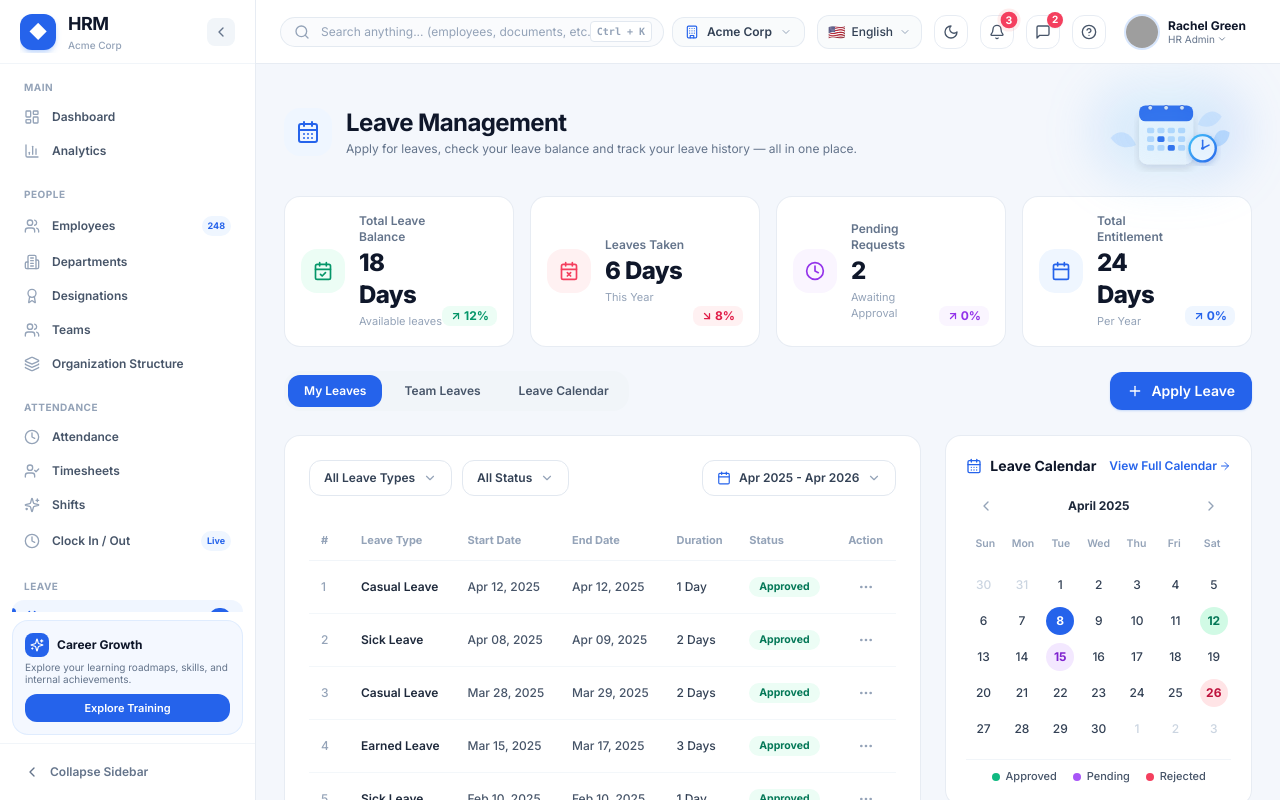
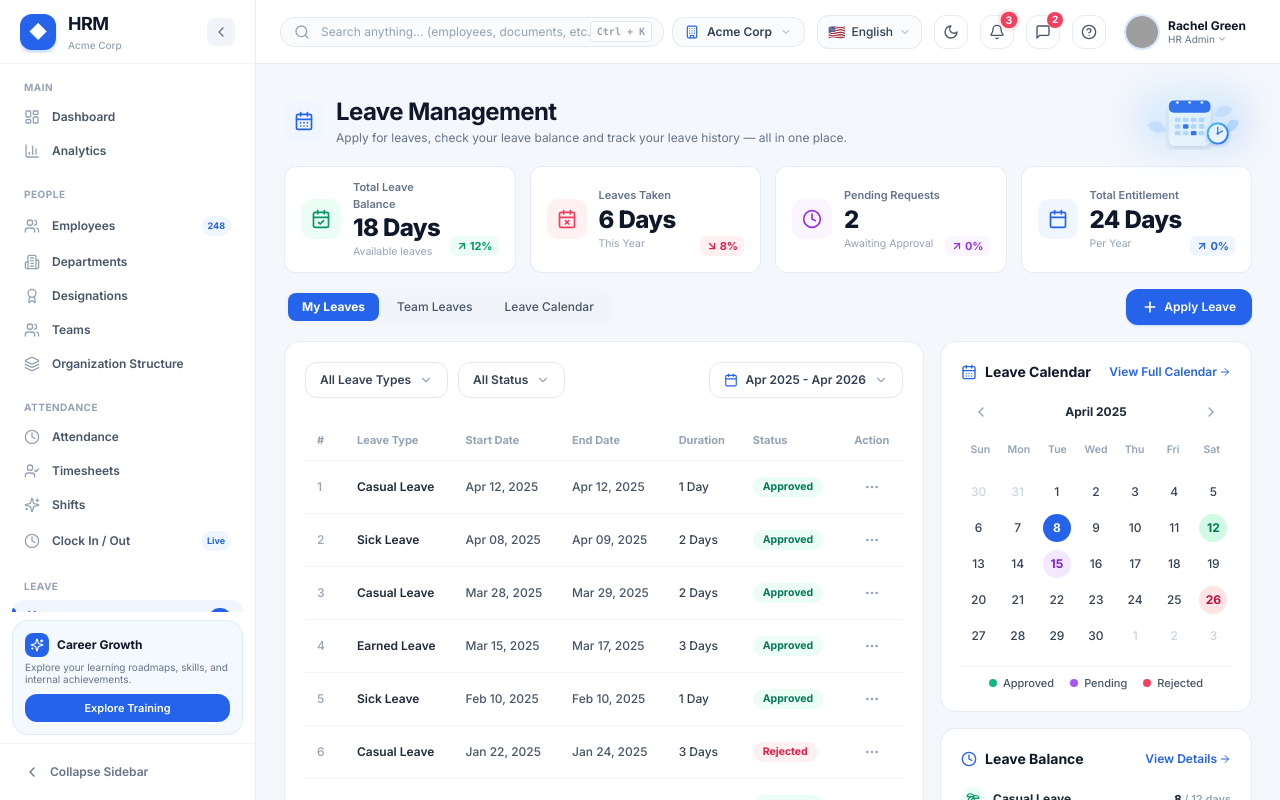
Before and after one commit to vikash99059/sasshrm, a React (Vite) app: page /leave in a window 1280 px wide. Shown: the top 800 px of the page. Built offline with nearby package versions, Linux system fonts and the light colour scheme; grey boxes are pictures that could not be loaded.

Commit message:
style(leave): compact KPI cards, remove extra spacing and optimize vertical alignment

```diff
--- a/src/pages/leave/LeaveManagementPage.tsx
+++ b/src/pages/leave/LeaveManagementPage.tsx
@@ -209,18 +209,18 @@ export const LeaveManagementPage: React.FC = () => {
   };
 
   return (
-    <div className="space-y-6 animate-page-enter">
+    <div className="space-y-4 animate-page-enter">
       {/* =========================================================================
           HEADER AREA: TITLE + SUBTITLE & 3D CALENDAR / CLOCK ILLUSTRATION
          ========================================================================= */}
-      <div className="flex flex-col sm:flex-row items-start sm:items-center justify-between gap-4">
+      <div className="flex flex-col sm:flex-row items-start sm:items-center justify-between gap-3">
         {/* Left: Icon, Title and Subtitle */}
-        <div className="flex items-center gap-3.5">
-          <div className="flex h-12 w-12 items-center justify-center rounded-2xl bg-blue-50 text-blue-600 dark:bg-blue-950/60 dark:text-blue-400 shadow-xs flex-shrink-0">
-            <CalendarDays className="h-6 w-6" />
+        <div className="flex items-center gap-3">
+          <div className="flex h-10 w-10 items-center justify-center rounded-xl bg-blue-50 text-blue-600 dark:bg-blue-950/60 dark:text-blue-400 shadow-xs flex-shrink-0">
+            <CalendarDays className="h-5 w-5" />
           </div>
           <div>
-            <h1 className="text-2xl font-bold tracking-tight text-slate-900 dark:text-white">
+            <h1 className="text-xl sm:text-2xl font-bold tracking-tight text-slate-900 dark:text-white">
               Leave Management
             </h1>
             <p className="text-xs text-slate-500 dark:text-slate-400 mt-0.5">
@@ -230,13 +230,13 @@ export const LeaveManagementPage: React.FC = () => {
         </div>
 
         {/* Right: Soft 3D Calendar & Clock Illustration matching reference */}
-        <div className="hidden md:flex items-center justify-end relative pr-4">
+        <div className="hidden md:flex items-center justify-end relative pr-2">
           <div className="relative flex items-center justify-center">
             {/* Ambient Soft Glow Behind Graphic */}
-            <div className="absolute -inset-2 bg-gradient-to-r from-blue-400/20 via-sky-300/20 to-blue-500/20 rounded-full blur-xl pointer-events-none" />
+            <div className="absolute -inset-1 bg-gradient-to-r from-blue-400/20 via-sky-300/20 to-blue-500/20 rounded-full blur-lg pointer-events-none" />
 
             {/* SVG 3D Calendar & Clock Graphic */}
-            <svg width="135" height="80" viewBox="0 0 170 95" fill="none" xmlns="http://www.w3.org/2000/svg">
+            <svg width="105" height="58" viewBox="0 0 170 95" fill="none" xmlns="http://www.w3.org/2000/svg">
               {/* Soft Leaves Decorative Background */}
               <path d="M12 55C24 42 38 48 44 64C31 70 20 66 12 55Z" fill="#BFDBFE" fillOpacity="0.6" />
               <path d="M152 28C142 16 128 22 122 38C134 44 146 40 152 28Z" fill="#BFDBFE" fillOpacity="0.5" />
@@ -299,104 +299,104 @@ export const LeaveManagementPage: React.FC = () => {
       </div>
 
       {/* =========================================================================
-          TOP 4 KPI METRIC CARDS (HORIZONTAL ROW, COMPACT BOX HEIGHT)
+          TOP 4 KPI METRIC CARDS (COMPACT HEIGHT, BALANCED PADDING, SHARP ALIGNMENT)
          ========================================================================= */}
-      <div className="grid grid-cols-1 sm:grid-cols-2 lg:grid-cols-4 gap-4">
+      <div className="grid grid-cols-1 sm:grid-cols-2 lg:grid-cols-4 gap-3.5">
         {/* 1. Total Leave Balance */}
-        <div className="rounded-2xl border border-slate-200/80 bg-white p-4 shadow-xs hover-card-lift transition-all duration-200 dark:border-dark-border dark:bg-dark-card flex items-center justify-between">
-          <div className="flex items-center gap-3.5">
-            <div className="flex h-11 w-11 items-center justify-center rounded-2xl bg-emerald-50 text-emerald-600 dark:bg-emerald-950/60 dark:text-emerald-400 shadow-xs flex-shrink-0">
+        <div className="rounded-xl border border-slate-200/80 bg-white px-4 py-3 shadow-xs hover-card-lift transition-all duration-200 dark:border-dark-border dark:bg-dark-card flex items-center justify-between">
+          <div className="flex items-center gap-3">
+            <div className="flex h-10 w-10 items-center justify-center rounded-xl bg-emerald-50 text-emerald-600 dark:bg-emerald-950/60 dark:text-emerald-400 shadow-xs flex-shrink-0">
               <CalendarCheck className="h-5 w-5" />
             </div>
             <div>
-              <span className="text-xs font-semibold text-slate-500 dark:text-slate-400 block">
+              <span className="text-[11px] font-semibold text-slate-500 dark:text-slate-400 block">
                 Total Leave Balance
               </span>
-              <div className="flex items-baseline gap-1 mt-0.5">
-                <span className="text-2xl font-black tracking-tight text-slate-900 dark:text-white">
+              <div className="flex items-baseline gap-1">
+                <span className="text-xl sm:text-2xl font-black tracking-tight text-slate-900 dark:text-white">
                   18 Days
                 </span>
               </div>
-              <span className="text-[11px] text-slate-400 block mt-0.5">Available leaves</span>
+              <span className="text-[10.5px] text-slate-400 block">Available leaves</span>
             </div>
           </div>
           <div className="self-end pb-0.5">
-            <span className="inline-flex items-center gap-0.5 rounded-lg bg-emerald-50 px-2 py-0.5 text-xs font-bold text-emerald-600 dark:bg-emerald-950/40 dark:text-emerald-400">
+            <span className="inline-flex items-center gap-0.5 rounded-md bg-emerald-50 px-1.5 py-0.5 text-[11px] font-bold text-emerald-600 dark:bg-emerald-950/40 dark:text-emerald-400">
               <ArrowUpRight className="h-3 w-3 stroke-[2.5]" /> 12%
             </span>
           </div>
         </div>
 
         {/* 2. Leaves Taken */}
-        <div className="rounded-2xl border border-slate-200/80 bg-white p-4 shadow-xs hover-card-lift transition-all duration-200 dark:border-dark-border dark:bg-dark-card flex items-center justify-between">
-          <div className="flex items-center gap-3.5">
-            <div className="flex h-11 w-11 items-center justify-center rounded-2xl bg-rose-50 text-rose-500 dark:bg-rose-950/60 dark:text-rose-400 shadow-xs flex-shrink-0">
+        <div className="rounded-xl border border-slate-200/80 bg-white px-4 py-3 shadow-xs hover-card-lift transition-all duration-200 dark:border-dark-border dark:bg-dark-card flex items-center justify-between">
+          <div className="flex items-center gap-3">
+            <div className="flex h-10 w-10 items-center justify-center rounded-xl bg-rose-50 text-rose-500 dark:bg-rose-950/60 dark:text-rose-400 shadow-xs flex-shrink-0">
               <CalendarX className="h-5 w-5" />
             </div>
             <div>
-              <span className="text-xs font-semibold text-slate-500 dark:text-slate-400 block">
+              <span className="text-[11px] font-semibold text-slate-500 dark:text-slate-400 block">
                 Leaves Taken
               </span>
-              <div className="flex items-baseline gap-1 mt-0.5">
-                <span className="text-2xl font-black tracking-tight text-slate-900 dark:text-white">
+              <div className="flex items-baseline gap-1">
+                <span className="text-xl sm:text-2xl font-black tracking-tight text-slate-900 dark:text-white">
                   6 Days
                 </span>
               </div>
-              <span className="text-[11px] text-slate-400 block mt-0.5">This Year</span>
+              <span className="text-[10.5px] text-slate-400 block">This Year</span>
             </div>
           </div>
           <div className="self-end pb-0.5">
-            <span className="inline-flex items-center gap-0.5 rounded-lg bg-rose-50 px-2 py-0.5 text-xs font-bold text-rose-600 dark:bg-rose-950/40 dark:text-rose-400">
+            <span className="inline-flex items-center gap-0.5 rounded-md bg-rose-50 px-1.5 py-0.5 text-[11px] font-bold text-rose-600 dark:bg-rose-950/40 dark:text-rose-400">
               <ArrowDownRight className="h-3 w-3 stroke-[2.5]" /> 8%
             </span>
           </div>
         </div>
 
         {/* 3. Pending Requests */}
-        <div className="rounded-2xl border border-slate-200/80 bg-white p-4 shadow-xs hover-card-lift transition-all duration-200 dark:border-dark-border dark:bg-dark-card flex items-center justify-between">
-          <div className="flex items-center gap-3.5">
-            <div className="flex h-11 w-11 items-center justify-center rounded-2xl bg-purple-50 text-purple-600 dark:bg-purple-950/60 dark:text-purple-400 shadow-xs flex-shrink-0">
+        <div className="rounded-xl border border-slate-200/80 bg-white px-4 py-3 shadow-xs hover-card-lift transition-all duration-200 dark:border-dark-border dark:bg-dark-card flex items-center justify-between">
+          <div className="flex items-center gap-3">
+            <div className="flex h-10 w-10 items-center justify-center rounded-xl bg-purple-50 text-purple-600 dark:bg-purple-950/60 dark:text-purple-400 shadow-xs flex-shrink-0">
               <Clock className="h-5 w-5" />
             </div>
             <div>
-              <span className="text-xs font-semibold text-slate-500 dark:text-slate-400 block">
+              <span className="text-[11px] font-semibold text-slate-500 dark:text-slate-400 block">
                 Pending Requests
               </span>
-              <div className="flex items-baseline gap-1 mt-0.5">
-                <span className="text-2xl font-black tracking-tight text-slate-900 dark:text-white">
+              <div className="flex items-baseline gap-1">
+                <span className="text-xl sm:text-2xl font-black tracking-tight text-slate-900 dark:text-white">
                   2
                 </span>
               </div>
-              <span className="text-[11px] text-slate-400 block mt-0.5">Awaiting Approval</span>
+              <span className="text-[10.5px] text-slate-400 block">Awaiting Approval</span>
             </div>
           </div>
           <div className="self-end pb-0.5">
-            <span className="inline-flex items-center gap-0.5 rounded-lg bg-purple-50 px-2 py-0.5 text-xs font-bold text-purple-600 dark:bg-purple-950/40 dark:text-purple-400">
+            <span className="inline-flex items-center gap-0.5 rounded-md bg-purple-50 px-1.5 py-0.5 text-[11px] font-bold text-purple-600 dark:bg-purple-950/40 dark:text-purple-400">
               <ArrowUpRight className="h-3 w-3 stroke-[2.5]" /> 0%
             </span>
           </div>
         </div>
 
         {/* 4. Total Entitlement */}
-        <div className="rounded-2xl border border-slate-200/80 bg-white p-4 shadow-xs hover-card-lift transition-all duration-200 dark:border-dark-border dark:bg-dark-card flex items-center justify-between">
-          <div className="flex items-center gap-3.5">
-            <div className="flex h-11 w-11 items-center justify-center rounded-2xl bg-blue-50 text-blue-600 dark:bg-blue-950/60 dark:text-blue-400 shadow-xs flex-shrink-0">
+        <div className="rounded-xl border border-slate-200/80 bg-white px-4 py-3 shadow-xs hover-card-lift transition-all duration-200 dark:border-dark-border dark:bg-dark-card flex items-center justify-between">
+          <div className="flex items-center gap-3">
+            <div className="flex h-10 w-10 items-center justify-center rounded-xl bg-blue-50 text-blue-600 dark:bg-blue-950/60 dark:text-blue-400 shadow-xs flex-shrink-0">
               <Calendar className="h-5 w-5" />
             </div>
             <div>
-              <span className="text-xs font-semibold text-slate-500 dark:text-slate-400 block">
+              <span className="text-[11px] font-semibold text-slate-500 dark:text-slate-400 block">
                 Total Entitlement
               </span>
-              <div className="flex items-baseline gap-1 mt-0.5">
-                <span className="text-2xl font-black tracking-tight text-slate-900 dark:text-white">
+              <div className="flex items-baseline gap-1">
+                <span className="text-xl sm:text-2xl font-black tracking-tight text-slate-900 dark:text-white">
                   24 Days
                 </span>
               </div>
-              <span className="text-[11px] text-slate-400 block mt-0.5">Per Year</span>
+              <span className="text-[10.5px] text-slate-400 block">Per Year</span>
             </div>
           </div>
           <div className="self-end pb-0.5">
-            <span className="inline-flex items-center gap-0.5 rounded-lg bg-blue-50 px-2 py-0.5 text-xs font-bold text-blue-600 dark:bg-blue-950/40 dark:text-blue-400">
+            <span className="inline-flex items-center gap-0.5 rounded-md bg-blue-50 px-1.5 py-0.5 text-[11px] font-bold text-blue-600 dark:bg-blue-950/40 dark:text-blue-400">
               <ArrowUpRight className="h-3 w-3 stroke-[2.5]" /> 0%
             </span>
           </div>
@@ -408,14 +408,14 @@ export const LeaveManagementPage: React.FC = () => {
          ========================================================================= */}
       <div className="flex flex-col sm:flex-row items-start sm:items-center justify-between gap-3">
         {/* Left 3 Pill Tabs */}
-        <div className="flex items-center gap-1.5 p-1 rounded-2xl bg-slate-100 dark:bg-slate-800/60 text-xs font-semibold">
+        <div className="inline-flex items-center gap-1 p-1 rounded-xl bg-slate-100 dark:bg-slate-800/70 text-xs font-semibold">
           <button
             onClick={() => setActiveTab('my')}
             className={cn(
-              'px-4 py-2 rounded-xl transition-all duration-150 cursor-pointer',
+              'px-3.5 py-1.5 rounded-lg transition-all duration-150 cursor-pointer text-xs',
               activeTab === 'my'
-                ? 'bg-blue-600 text-white shadow-xs'
-                : 'text-slate-600 dark:text-slate-400 hover:text-slate-900 dark:hover:text-white'
+                ? 'bg-blue-600 text-white shadow-xs font-bold'
+                : 'text-slate-600 dark:text-slate-400 hover:text-slate-900 dark:hover:text-white font-medium'
             )}
           >
             My Leaves
@@ -423,10 +423,10 @@ export const LeaveManagementPage: React.FC = () => {
           <button
             onClick={() => setActiveTab('team')}
             className={cn(
-              'px-4 py-2 rounded-xl transition-all duration-150 cursor-pointer',
+              'px-3.5 py-1.5 rounded-lg transition-all duration-150 cursor-pointer text-xs',
               activeTab === 'team'
-                ? 'bg-blue-600 text-white shadow-xs'
-                : 'text-slate-600 dark:text-slate-400 hover:text-slate-900 dark:hover:text-white'
+                ? 'bg-blue-600 text-white shadow-xs font-bold'
+                : 'text-slate-600 dark:text-slate-400 hover:text-slate-900 dark:hover:text-white font-medium'
             )}
           >
             Team Leaves
@@ -434,10 +434,10 @@ export const LeaveManagementPage: React.FC = () => {
           <button
             onClick={() => setActiveTab('calendar')}
             className={cn(
-              'px-4 py-2 rounded-xl transition-all duration-150 cursor-pointer',
+              'px-3.5 py-1.5 rounded-lg transition-all duration-150 cursor-pointer text-xs',
               activeTab === 'calendar'
-                ? 'bg-blue-600 text-white shadow-xs'
-                : 'text-slate-600 dark:text-slate-400 hover:text-slate-900 dark:hover:text-white'
+                ? 'bg-blue-600 text-white shadow-xs font-bold'
+                : 'text-slate-600 dark:text-slate-400 hover:text-slate-900 dark:hover:text-white font-medium'
             )}
           >
             Leave Calendar
@@ -445,15 +445,13 @@ export const LeaveManagementPage: React.FC = () => {
         </div>
 
         {/* Right CTA Button: + Apply Leave */}
-        <Button
-          size="md"
-          variant="primary"
+        <button
           onClick={() => setIsApplyModalOpen(true)}
-          leftIcon={<Plus className="h-4 w-4" />}
-          className="shadow-sm shadow-blue-500/25"
+          className="inline-flex items-center gap-1.5 h-9 px-4 rounded-xl bg-blue-600 hover:bg-blue-700 text-white text-xs font-semibold shadow-sm shadow-blue-500/25 transition-all duration-150 hover:shadow-md cursor-pointer active:scale-95"
         >
-          Apply Leave
-        </Button>
+          <Plus className="h-4 w-4 stroke-[2.5]" />
+          <span>Apply Leave</span>
+        </button>
       </div>
 
       {/* =========================================================================
@@ -461,12 +459,12 @@ export const LeaveManagementPage: React.FC = () => {
           LEFT: LEAVE HISTORY TABLE WITH 3 FILTERS
           RIGHT: LEAVE CALENDAR & LEAVE CATEGORY PROGRESS BARS
          ========================================================================= */}
-      <div className="grid grid-cols-1 lg:grid-cols-12 gap-6 items-start">
+      <div className="grid grid-cols-1 lg:grid-cols-12 gap-4 items-start">
 
         {/* =======================================================================
             LEFT COLUMN: LEAVE HISTORY TABLE (7-8 COLS)
            ======================================================================= */}
-        <div className="lg:col-span-7 xl:col-span-8 rounded-2xl border border-slate-200/80 bg-white p-5 sm:p-6 shadow-xs dark:border-dark-border dark:bg-dark-card space-y-4">
+        <div className="lg:col-span-7 xl:col-span-8 rounded-2xl border border-slate-200/80 bg-white p-4 sm:p-5 shadow-xs dark:border-dark-border dark:bg-dark-card space-y-3.5">
 
           {/* Filter Bar */}
           <div className="flex flex-wrap items-center gap-2.5 pb-2">
@@ -678,10 +676,10 @@ export const LeaveManagementPage: React.FC = () => {
         {/* =======================================================================
             RIGHT COLUMN: LEAVE CALENDAR & LEAVE BALANCE PROGRESS CARDS (4-5 COLS)
            ======================================================================= */}
-        <div className="lg:col-span-5 xl:col-span-4 space-y-5">
+        <div className="lg:col-span-5 xl:col-span-4 space-y-4">
 
           {/* Card 1: Leave Calendar */}
-          <div className="rounded-2xl border border-slate-200/80 bg-white p-5 shadow-xs hover-card-lift transition-all duration-200 dark:border-dark-border dark:bg-dark-card space-y-3.5">
+          <div className="rounded-2xl border border-slate-200/80 bg-white p-4 sm:p-5 shadow-xs hover-card-lift transition-all duration-200 dark:border-dark-border dark:bg-dark-card space-y-3.5">
             {/* Header */}
             <div className="flex items-center justify-between">
               <div className="flex items-center gap-2">
@@ -778,7 +776,7 @@ export const LeaveManagementPage: React.FC = () => {
           </div>
 
           {/* Card 2: Leave Balance Progress Bars */}
-          <div className="rounded-2xl border border-slate-200/80 bg-white p-5 shadow-xs hover-card-lift transition-all duration-200 dark:border-dark-border dark:bg-dark-card space-y-4">
+          <div className="rounded-2xl border border-slate-200/80 bg-white p-4 sm:p-5 shadow-xs hover-card-lift transition-all duration-200 dark:border-dark-border dark:bg-dark-card space-y-3.5">
             {/* Header */}
             <div className="flex items-center justify-between">
               <div className="flex items-center gap-2">
```
